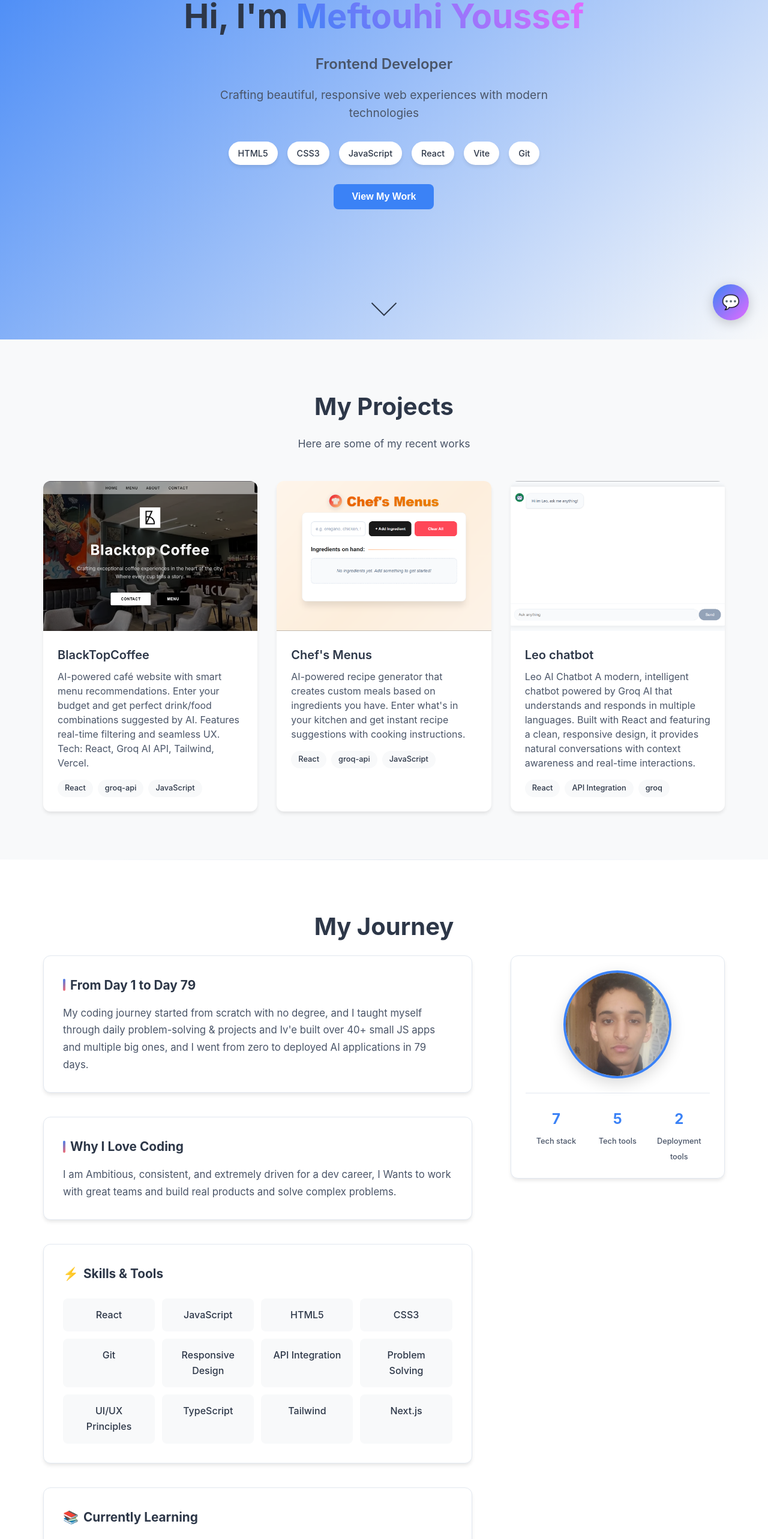
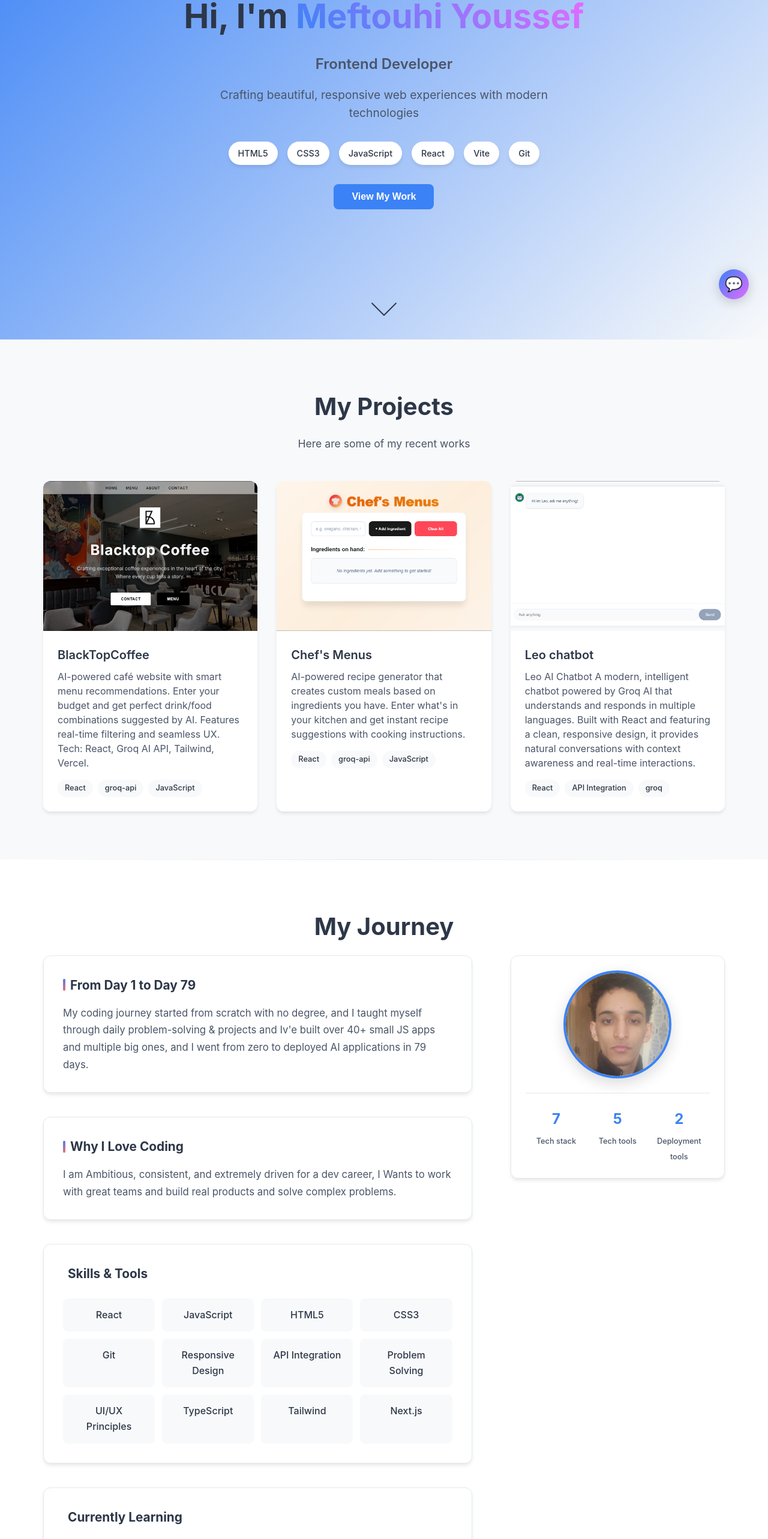
Before and after one commit to hddgpp/Portfolio, a React (Vite) app in the folder Portfolio/: page / in a window 1280 px wide. Shown: the part 234-2800 px from the top of the page at 60% size. Built offline with nearby package versions, Linux system fonts and the light colour scheme; no server answers.

Commit message:
removing emojis in About.css

```diff
--- a/Portfolio/src/styles/About.css
+++ b/Portfolio/src/styles/About.css
@@ -87,11 +87,11 @@
 }
 
 .skills-section h3::before {
-  content: '⚡';
+  content: '';
 }
 
 .learning-section h3::before {
-  content: '📚';
+  content: '';
 }
 
 .skills-grid {
--- a/Portfolio/src/styles/Chatbot.css
+++ b/Portfolio/src/styles/Chatbot.css
@@ -2,8 +2,8 @@
   position: fixed;
   bottom: 2rem;
   right: 2rem;
-  width: 60px;
-  height: 60px;
+  width: 50px;
+  height: 50px;
   border-radius: 50%;
   background: linear-gradient(135deg, var(--accent), #e46bff);
   color: white;
@@ -16,6 +16,7 @@
   display: flex;
   align-items: center;
   justify-content: center;
+  margin-bottom: 35px;
 }
 
 .chatbot-toggle:hover {
```
